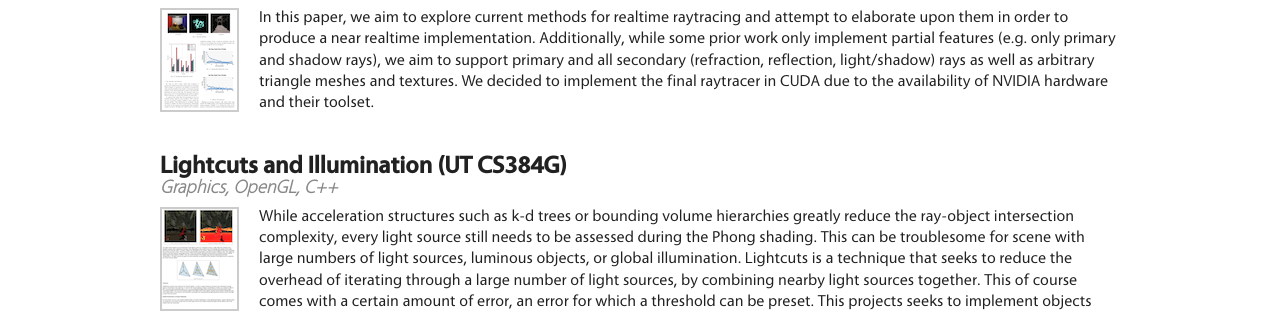
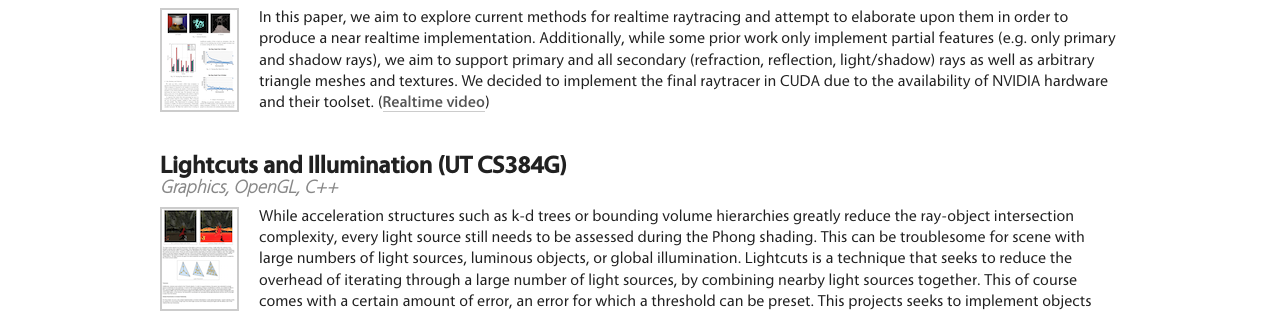
Before and after one commit to skimmmer/skimmmer.github.io, a Jekyll site: the page built from projects/index.html, in a window 1280 px wide and 900 px high, scrolled down 345 px. Shown: the part 250-563 px from the top of the window. Built offline with Jekyll 4.4.1, drawn with Linux system fonts in a browser that asks for light colours; nearby versions of some CDN libraries.

Commit message:
Updated resume, graphics video

```diff
--- a/projects/index.html
+++ b/projects/index.html
@@ -9,7 +9,7 @@ layout: default
 <h3>Realtime GPU Raytracing (UT EE382N-20)</h3>
 <h4>Graphics, CUDA C/C++, OpenGL</h4>
 <a href="/papers/raytracer.pdf"><img class="project" src="/images/projects/raytracer.png"/></a>
-<p>In this paper, we aim to explore current methods for realtime raytracing and attempt to elaborate upon them in order to produce a near realtime implementation. Additionally, while some prior work only implement partial features (e.g. only primary and shadow rays), we aim to support primary and all secondary (refraction, reflection, light/shadow) rays as well as arbitrary triangle meshes and textures. We decided to implement the final raytracer in CUDA due to the availability of NVIDIA hardware and their toolset.
+<p>In this paper, we aim to explore current methods for realtime raytracing and attempt to elaborate upon them in order to produce a near realtime implementation. Additionally, while some prior work only implement partial features (e.g. only primary and shadow rays), we aim to support primary and all secondary (refraction, reflection, light/shadow) rays as well as arbitrary triangle meshes and textures. We decided to implement the final raytracer in CUDA due to the availability of NVIDIA hardware and their toolset. (<a href="https://drive.google.com/file/d/0BzurslBBujadWVB1LVBCVzJmY3M/view?usp=sharing">Realtime video</a>)
 </p>
 
 <h3>Lightcuts and Illumination (UT CS384G)</h3>
```
Also changed, not shown: 1 other file.
